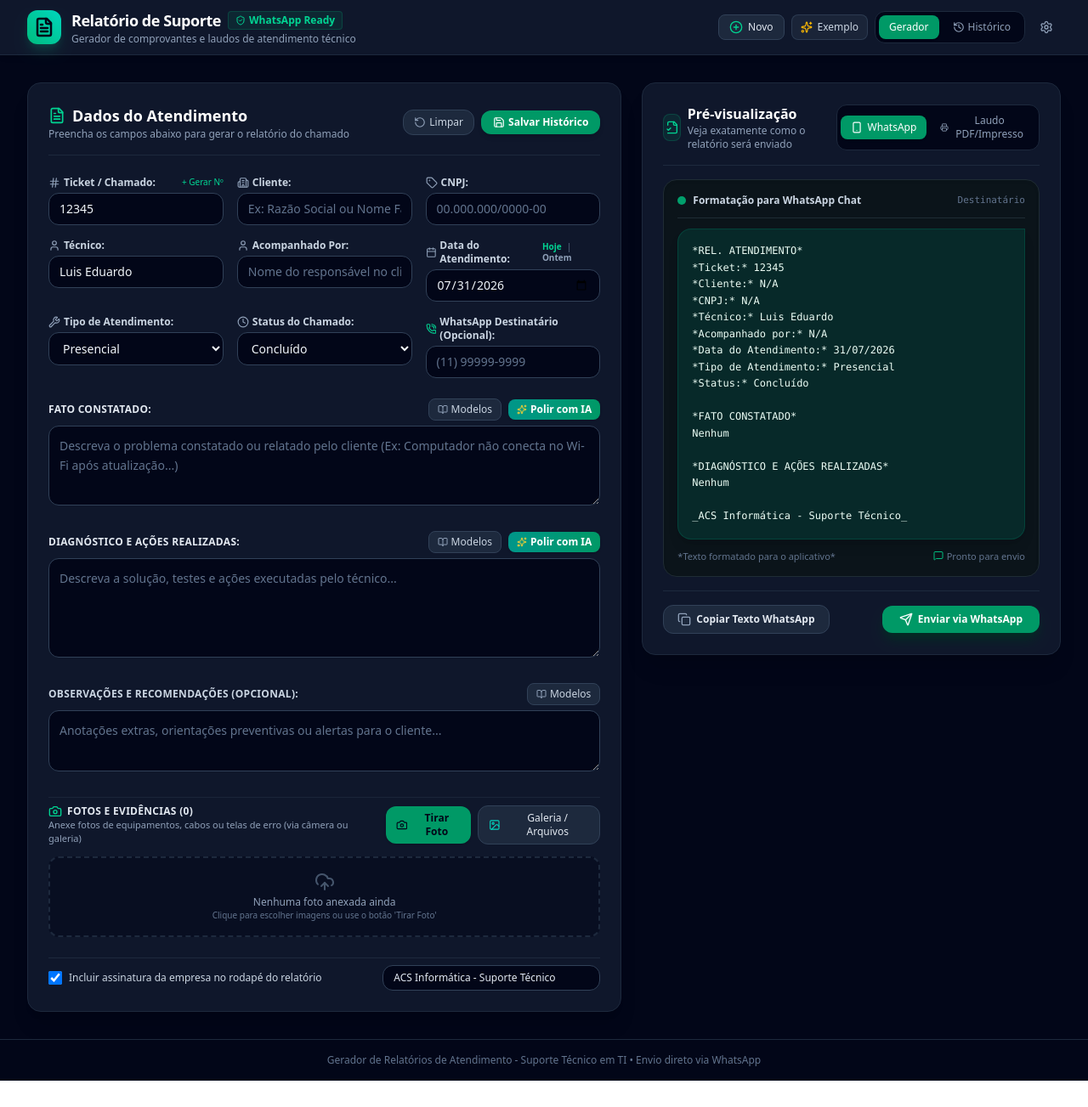
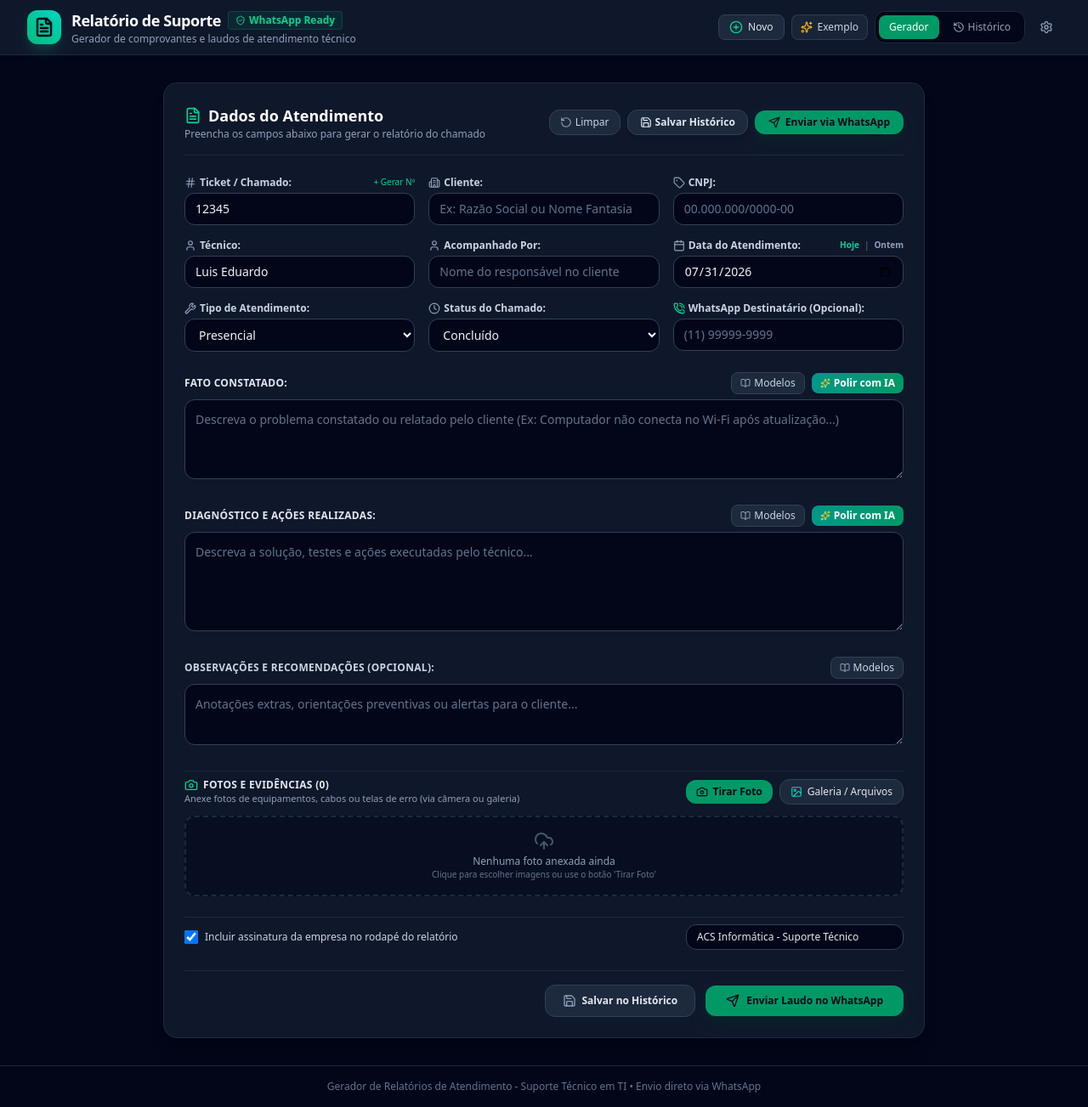
Before and after one commit to eduardoacsinformatica-code/AtendimentoACS, a React (Vite) app: page / in a window 1280 px wide. Shown: the whole page at 85% size. Before the commit the page ends 1272 px from the top, so only its background shows below. Built offline with nearby package versions, Linux system fonts and the light colour scheme.

Commit message:
refactor: simplify layout and integrate WhatsApp modal
Removed the side-by-side preview layout to improve focus on the form and integrated the WhatsApp share functionality directly into the report form for better usability.

```diff
--- a/src/App.tsx
+++ b/src/App.tsx
@@ -207,10 +207,7 @@ export default function App() {
       <main className="flex-1 max-w-7xl w-full mx-auto p-4 sm:p-6 lg:p-8">
 
         {activeTab === 'form' ? (
-          <div className="grid grid-cols-1 lg:grid-cols-12 gap-6 items-start">
-
-            {/* Left Column: Input Form (7 cols) */}
-            <div className="lg:col-span-7">
+          <div className="max-w-4xl mx-auto w-full">
             <ReportForm
               formData={formData}
               setFormData={setFormData}
@@ -220,13 +217,6 @@ export default function App() {
               isSavedSuccess={isSavedSuccess}
               onResetForm={handleResetForm}
             />
-            </div>
-
-            {/* Right Column: Live WhatsApp & Document Preview (5 cols) */}
-            <div className="lg:col-span-5">
-              <ReportPreview formData={formData} settings={settings} />
-            </div>
-
           </div>
         ) : (
           /* History View Tab */
--- a/src/components/ReportForm.tsx
+++ b/src/components/ReportForm.tsx
@@ -1,6 +1,7 @@
 import React, { useState, useRef } from 'react';
 import { ReportData, ReportStatus, ServiceType, TechSettings } from '../types';
 import { formatCNPJ, getTodayInputDate } from '../utils/formatters';
+import { WhatsAppShareModal } from './WhatsAppShareModal';
 import {
   Building2,
   User,
@@ -24,7 +25,9 @@ import {
   Trash2,
   Maximize2,
   X,
-  UploadCloud
+  UploadCloud,
+  Send,
+  MessageSquare
 } from 'lucide-react';
 
 interface ReportFormProps {
@@ -58,6 +61,7 @@ export const ReportForm: React.FC<ReportFormProps> = ({
   const fileInputRef = useRef<HTMLInputElement>(null);
   const [previewPhoto, setPreviewPhoto] = useState<string | null>(null);
   const [isProcessingPhoto, setIsProcessingPhoto] = useState(false);
+  const [isWhatsAppModalOpen, setIsWhatsAppModalOpen] = useState(false);
 
   // Compress and resize image to keep reports light and fast
   const compressImage = (file: File): Promise<string> => {
@@ -324,7 +328,7 @@ export const ReportForm: React.FC<ReportFormProps> = ({
             className={`px-3.5 py-1.5 rounded-xl text-xs font-semibold transition-all flex items-center shadow-md ${
               isSavedSuccess
                 ? 'bg-emerald-500 text-slate-950 font-bold'
-                : 'bg-emerald-600 hover:bg-emerald-500 text-white'
+                : 'bg-slate-800 hover:bg-slate-700 text-slate-200 border border-slate-700'
             }`}
           >
             {isSavedSuccess ? (
@@ -338,6 +342,15 @@ export const ReportForm: React.FC<ReportFormProps> = ({
                 Salvar Histórico
               </>
             )}
+          </button>
+
+          <button
+            type="button"
+            onClick={() => setIsWhatsAppModalOpen(true)}
+            className="px-4 py-1.5 bg-emerald-600 hover:bg-emerald-500 text-slate-950 font-bold rounded-xl text-xs transition-all flex items-center shadow-lg shadow-emerald-950/40"
+          >
+            <Send className="w-3.5 h-3.5 mr-1.5" />
+            Enviar via WhatsApp
           </button>
         </div>
       </div>
@@ -849,6 +862,48 @@ export const ReportForm: React.FC<ReportFormProps> = ({
         )}
       </div>
 
+      {/* Main Action Bar */}
+      <div className="pt-4 border-t border-slate-800 flex flex-col sm:flex-row items-center justify-end gap-3">
+        <button
+          type="button"
+          onClick={onSaveReport}
+          className={`w-full sm:w-auto px-5 py-2.5 rounded-xl text-xs font-semibold transition-all flex items-center justify-center border ${
+            isSavedSuccess
+              ? 'bg-emerald-500/20 text-emerald-300 border-emerald-500/40'
+              : 'bg-slate-800 hover:bg-slate-700 text-slate-200 border-slate-700'
+          }`}
+        >
+          {isSavedSuccess ? (
+            <>
+              <Check className="w-4 h-4 mr-1.5 stroke-[3] text-emerald-400" />
+              Salvo no Histórico!
+            </>
+          ) : (
+            <>
+              <Save className="w-4 h-4 mr-1.5 text-slate-400" />
+              Salvar no Histórico
+            </>
+          )}
+        </button>
+
+        <button
+          type="button"
+          onClick={() => setIsWhatsAppModalOpen(true)}
+          className="w-full sm:w-auto px-6 py-2.5 bg-emerald-600 hover:bg-emerald-500 text-slate-950 font-bold rounded-xl text-xs transition-all flex items-center justify-center shadow-lg shadow-emerald-950/50"
+        >
+          <Send className="w-4 h-4 mr-2" />
+          Enviar Laudo no WhatsApp
+        </button>
+      </div>
+
+      {/* WhatsApp Share Modal */}
+      <WhatsAppShareModal
+        isOpen={isWhatsAppModalOpen}
+        onClose={() => setIsWhatsAppModalOpen(false)}
+        reportData={formData}
+        settings={settings}
+      />
+
     </div>
   );
 };
```
Lines whose indentation alone changed are shown as unchanged.
